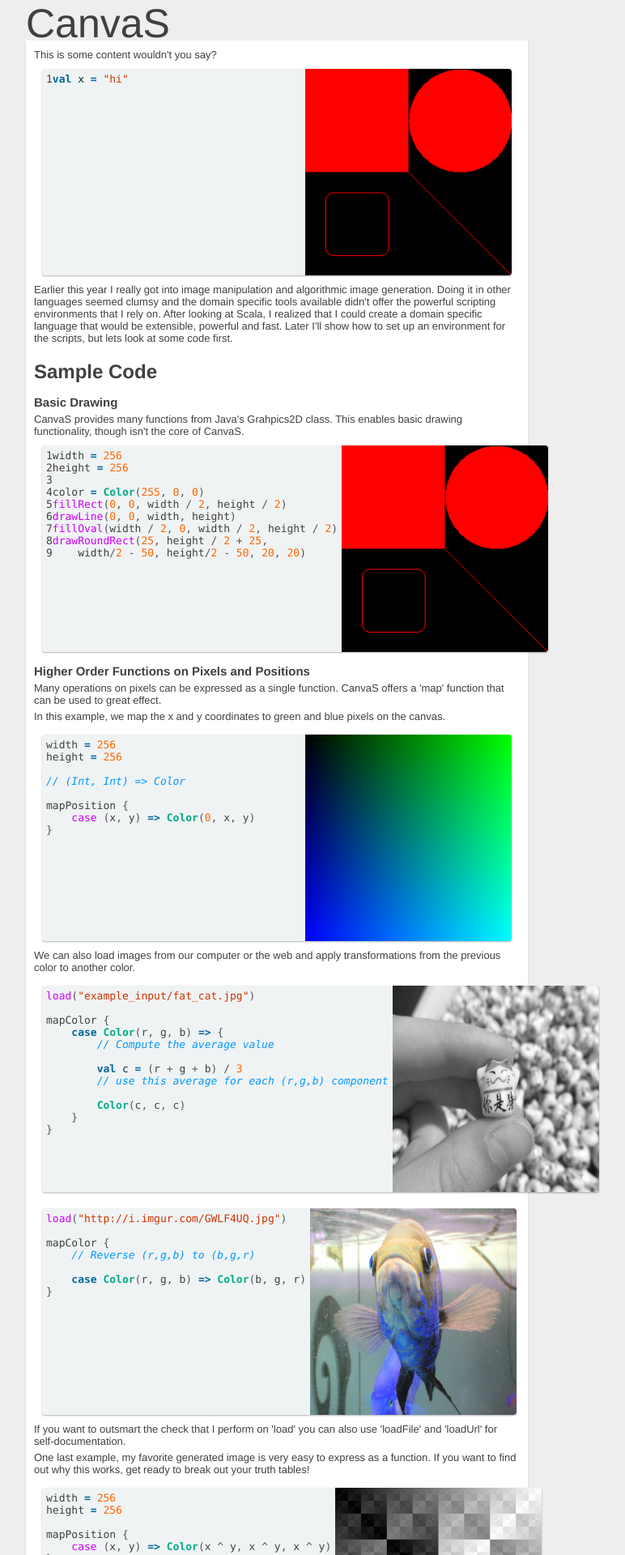
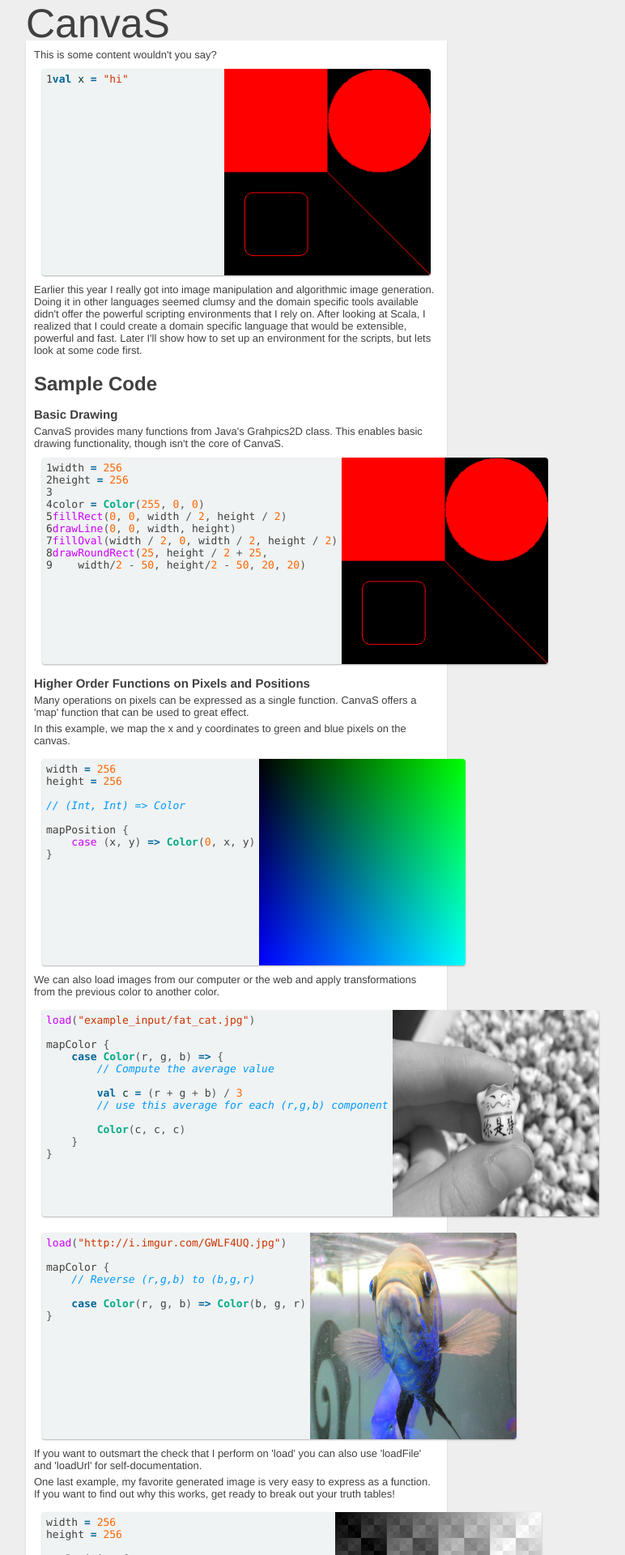
Before and after one commit to TyOverby/CanvaS, a Jekyll site: the page built from index.html, in a window 1280 px wide. Shown: the top 1920 px of the page at 81% size, without its empty margins (288-1060 px from the left). Built offline with Jekyll 4.4.1, drawn with Linux system fonts in a browser that asks for light colours.

Commit message:
automated push

```diff
--- a/_includes/sub_layouts/header
+++ b/_includes/sub_layouts/header
@@ -6,5 +6,5 @@
     <meta http-equiv="X-UA-Compatible" content="chrome=1" />
     <meta name="description" content="CanvaS : Easy image processing/creation in Scala" />
 
-    <link rel="stylesheet" type="text/css" media="screen" href="stylesheets/stylesheet.css">
+    <link rel="stylesheet" type="text/css" media="screen" href="stylesheets/stylesheet.css"/>
 </head>
--- a/stylesheets/stylesheet.css
+++ b/stylesheets/stylesheet.css
@@ -57,7 +57,7 @@
 #wrapper{
     background:  white;
     padding: 10px;
-    width: 600px;
+    width: 500px;
     background: white;
 
     box-shadow: rgba(0, 0, 0, 0.14902) 0px 1px 2px 0px;
@@ -90,7 +90,7 @@
 
 
 .code-td{
-  width: 800px;
+  width: 900px;
   vertical-align:top;
   padding: 5px;
 }
```
